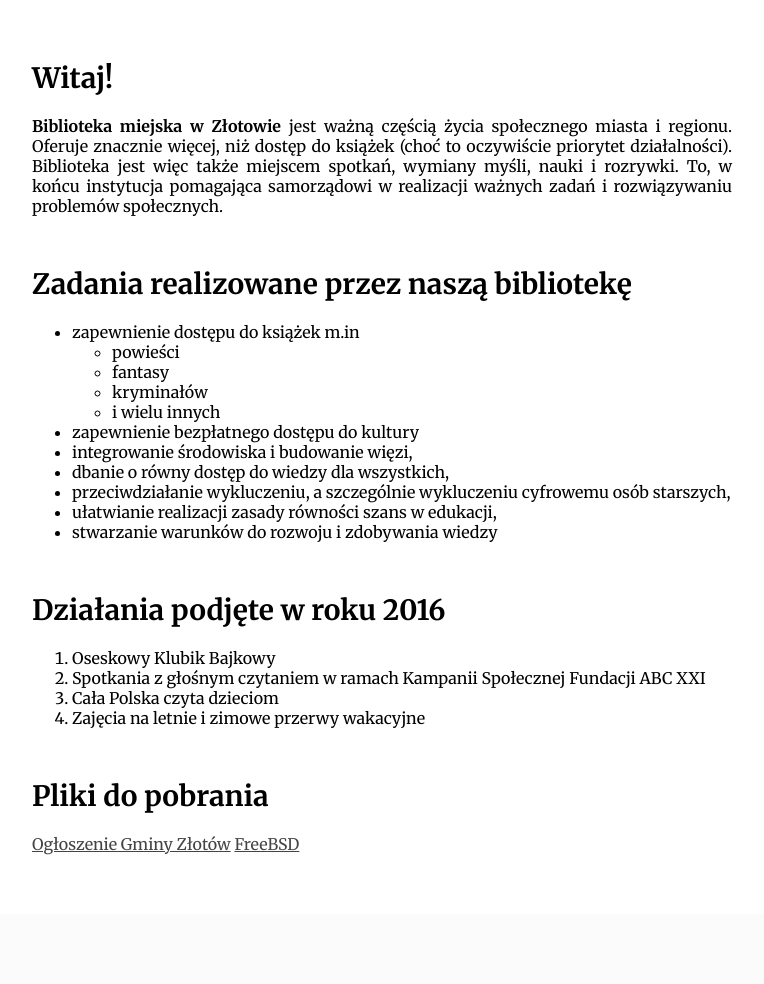
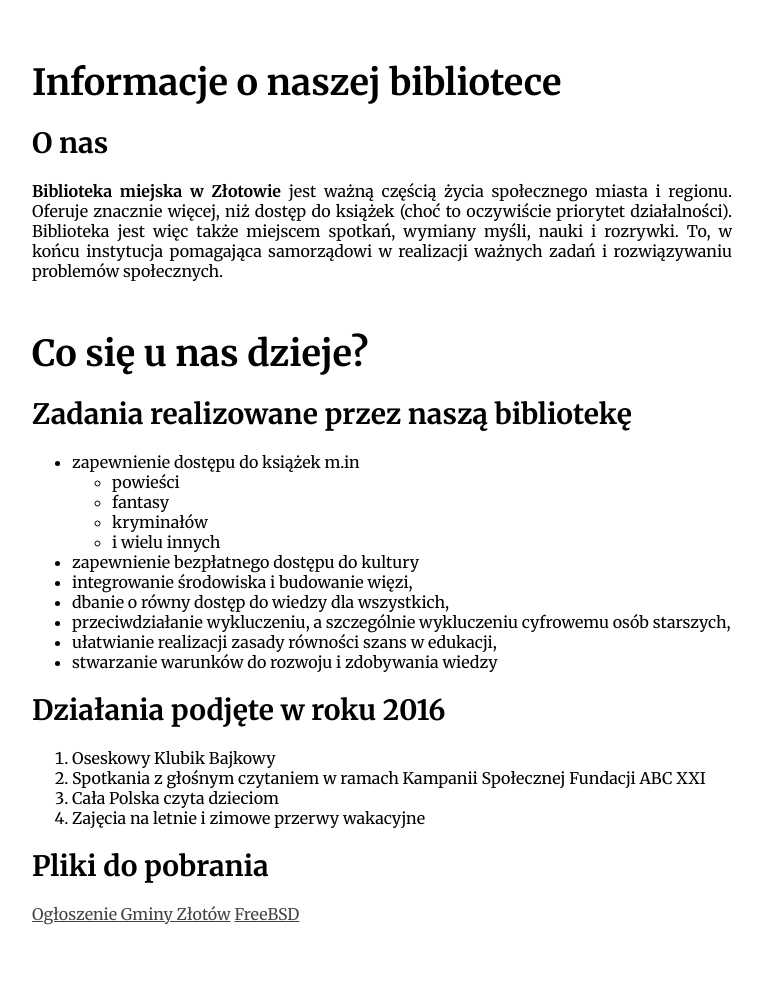
Before and after one commit to wSoltysiak/PSWLab, a PHP site: page / in a window 1280 px wide. Shown: the part 540-1524 px from the top of the page, without its empty margins (258-1022 px from the left). Before the commit the page ends 1395 px from the top, so only its background shows below. Run offline with PHP 8.4, Linux system fonts and the light colour scheme.

Commit message:
Dodanie tagów article, zagnieżdżenie tagów section

```diff
--- a/assets/css/info-section.css
+++ b/assets/css/info-section.css
@@ -7,7 +7,12 @@
 
 .info-section__header {
     font-size: 28px;
-    margin: 50px 0 20px 0;
+    margin: 20px 0 20px 0;
+}
+
+.info-section__header--big {
+    font-size: 36px;
+    margin: 50px 0 0;
 }
 
 .info-section__text-block {
--- a/index.html
+++ b/index.html
@@ -32,18 +32,24 @@
     </div>
 </header>
 <section class="info-section">
-    <h2 class="info-section__header">
-        Witaj!
-    </h2>
+    <h2 class="info-section__header--big">Informacje o naszej bibliotece</h2>
+    <article>
+        <h3 class="info-section__header">
+            O nas
+        </h3>
         <p class="info-section__text-block">
             <b>Biblioteka miejska w Złotowie</b> jest ważną częścią życia społecznego miasta i regionu. Oferuje znacznie więcej, niż dostęp do książek
             (choć to oczywiście priorytet działalności). Biblioteka jest więc także miejscem spotkań, wymiany myśli, nauki i rozrywki. To, w końcu
             instytucja pomagająca samorządowi w realizacji ważnych zadań i rozwiązywaniu problemów społecznych.
         </p>
+    </article>
 
-    <h2 id="tasks" class="info-section__header">
+    <section>
+        <h2 class="info-section__header--big">Co się u nas dzieje?</h2>
+        <article>
+            <h3 id="tasks" class="info-section__header">
                 Zadania realizowane przez naszą bibliotekę
-    </h2>
+            </h3>
             <ul>
                 <li>
                     zapewnienie dostępu do książek m.in
@@ -61,23 +67,30 @@
                 <li>ułatwianie realizacji zasady równości szans w edukacji,</li>
                 <li>stwarzanie warunków do rozwoju i zdobywania wiedzy</li>
             </ul>
+        </article>
 
-    <h2 id="actions" class="info-section__header">
+        <article>
+            <h3 id="actions" class="info-section__header">
                 Działania podjęte w roku 2016
-    </h2>
+            </h3>
             <ol>
                 <li>Oseskowy Klubik Bajkowy</li>
                 <li>Spotkania z głośnym czytaniem w ramach Kampanii Społecznej Fundacji ABC XXI</li>
                 <li>Cała Polska czyta dzieciom</li>
                 <li>Zajęcia na letnie i zimowe przerwy wakacyjne</li>
             </ol>
+        </article>
+    </section>
 
-    <h2 class="info-section__header">
+    <article>
+        <h3 class="info-section__header">
             Pliki do pobrania
-    </h2>
+        </h3>
         <a href="http://zlotow.biuletyn.net/fls/bip_pliki/2015_04/BIPF5147343256C45Z/ogloszenie_-_nabor_wnioskow_na_dofinansowanie.pdf"
            download="ogloszenie.pdf">Ogłoszenie Gminy Złotów</a>
         <a href="ftp://sunsite.icm.edu.pl/pub/BSD/FreeBSD/releases/amd64/11.1-RELEASE/kernel.txz" download="kernel.txz">FreeBSD</a>
+    </article>
+
 </section>
 </body>
 </html>
```
Lines whose indentation alone changed are shown as unchanged.
